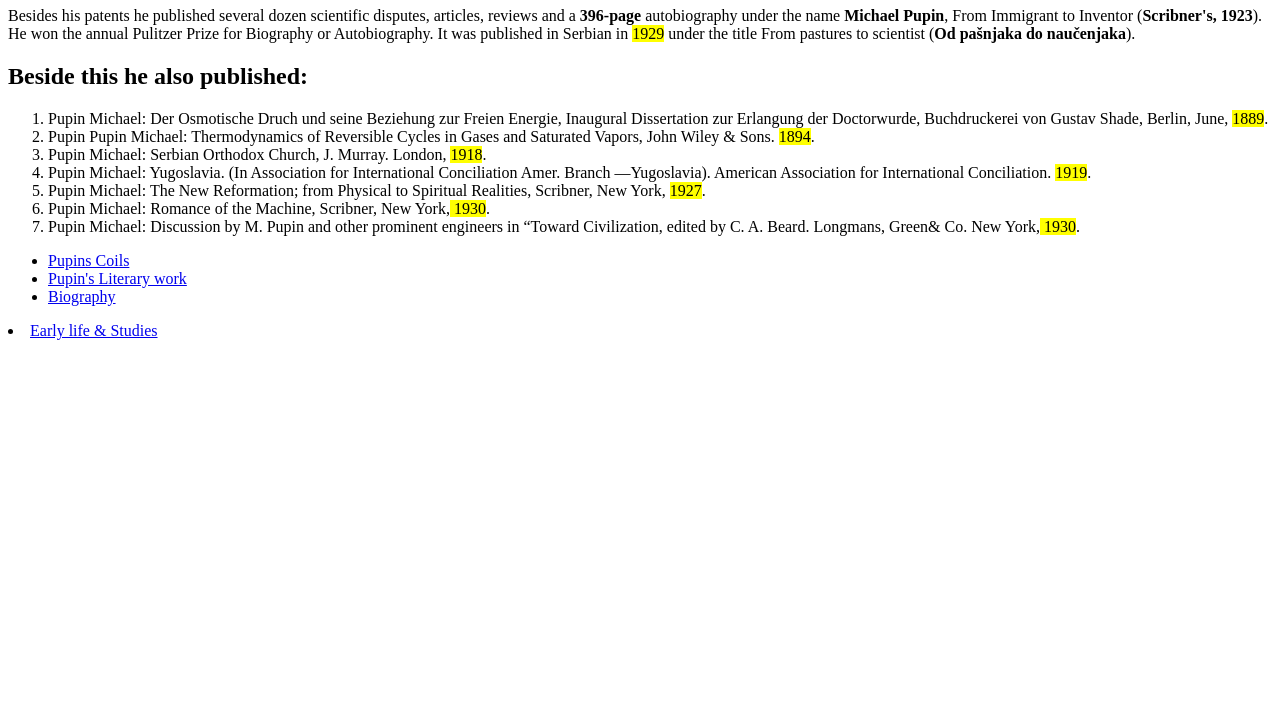
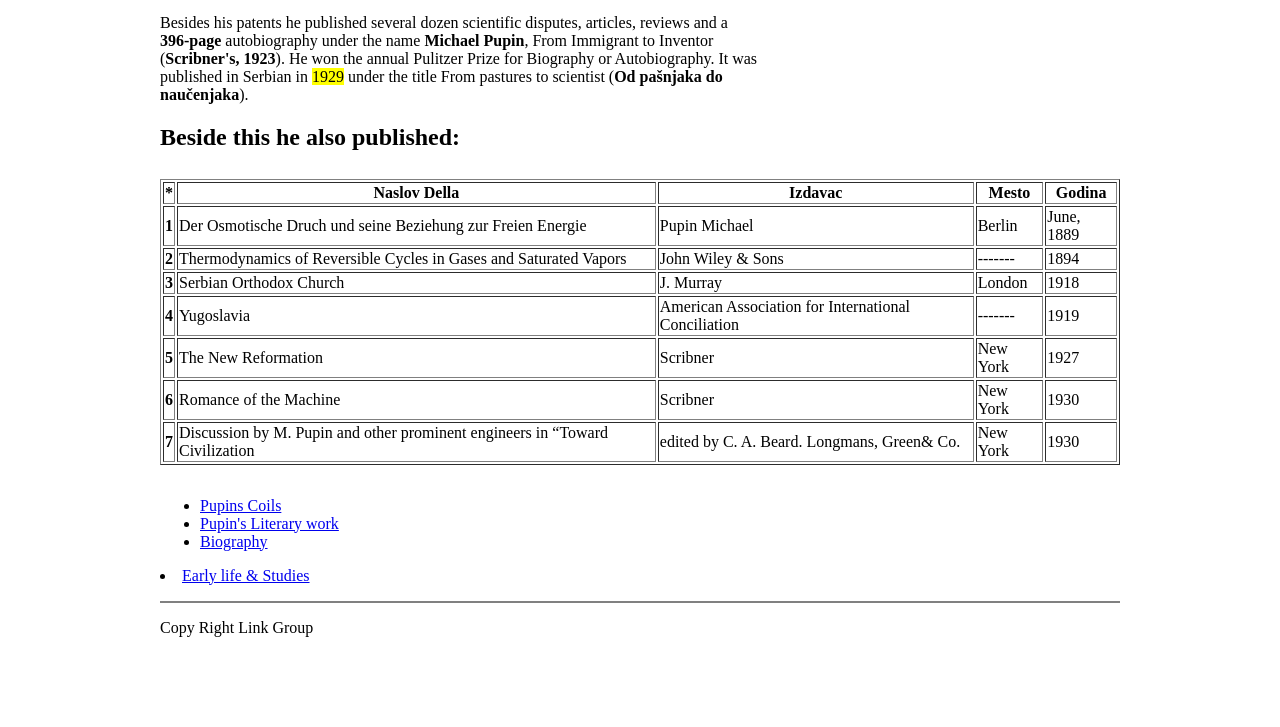
Before and after one commit to MarkoS44/MiniHTMLSite, a plain HTML site: page index3.html in a window 1280 px wide. Shown: the part 73-800 px from the top of the page. Drawn offline with Linux system fonts and the light colour scheme.

Commit message:
Add files via upload

```diff
--- a/index3.html
+++ b/index3.html
@@ -4,27 +4,148 @@
 <head>
     <meta charset="UTF-8">
 <title>Pupin's Literary</title>
+<style>
+
+body {
+  width:960px;
+  margin:20px auto;
+}
+
+ header  {
+   border-bottom: 1px solid gray;
+   padding:8px 0 8px 0;
+ }
+
+nav{
+  padding:16px 0 16px 0;
+  border-bottom: 1px solid gray;
+}
+
+footer {
+  padding:16px 0 16px 0;
+  border-top:1px solid gray;
+}
+ a {
+   margin-right: 6px;
+ }
+
+section {
+  display: inline-block;
+  width:600px;
+  padding: 0 8px 0 0;
+
+  margin-bottom: 8px ;
+}
+
+aside{
+  display:inline-block;
+  width:343px;
+  vertical-align: top;
+  padding:0 0 0 8px;
+}
+    </style>
+
+
 </head>
 
 <body>
 
-
+<section>
 <h1>Literary work</h1>
 
 <p>Besides his patents he published several dozen scientific disputes, articles, reviews and a<strong> 396-page</strong> autobiography under the name <strong>Michael Pupin</strong>, From Immigrant to Inventor (<strong>Scribner's, 1923</strong>). He won the annual Pulitzer Prize for <stong>Biography</stong> or <stong>Autobiography</stong>. It was published in Serbian in <mark>1929</mark> under the title From pastures to scientist (<strong>Od pašnjaka do naučenjaka</strong>).</p>
 
 <h2>Beside this he also published:</h2>
 
-<ol>
-<li>Pupin Michael: Der Osmotische Druch und seine Beziehung zur Freien Energie, Inaugural Dissertation zur Erlangung der Doctorwurde, Buchdruckerei von Gustav Shade, Berlin, June, <mark>1889</mark>.</li>
-<li>Pupin Pupin Michael: Thermodynamics of Reversible Cycles in Gases and Saturated Vapors, John Wiley & Sons. <mark>1894</mark>.</li>
-<li>Pupin Michael: Serbian Orthodox Church, J. Murray. London, <mark>1918</mark>.</li>
-<li>Pupin Michael: Yugoslavia. (In Association for International Conciliation Amer. Branch —Yugoslavia). American Association for International Conciliation. <mark>1919</mark>.</li>
-<li>Pupin Michael: The New Reformation; from Physical to Spiritual Realities, Scribner, New York, <mark>1927</mark>.</li>
-<li>Pupin Michael: Romance of the Machine, Scribner, New York,<mark> 1930</mark>.</li>
-<li>Pupin Michael: Discussion by M. Pupin and other prominent engineers in “Toward Civilization, edited by C. A. Beard. Longmans, Green& Co. New York,<mark> 1930</mark>.</li>
+</section>
+ <table border="1">
+     <tr>
+    <th>*</th>
+    <th>Naslov Della</th>
+    <th>Izdavac</th>
+    <th>Mesto</th>
+    <th>Godina</th>
 
-</ol>
+    </tr>
+<tr>
+   <th>1</th>
+    <td>Der Osmotische Druch und seine Beziehung zur Freien Energie</td>
+     <td>Pupin Michael</td>
+    <td>Berlin</td>
+    <td>June, 1889</td>
+</tr>
+<tr>
+<th>2</th>
+<td>Thermodynamics of Reversible Cycles in Gases and Saturated Vapors</td>
+<td>John Wiley & Sons</td>
+<td>-------</td>
+<td> 1894</td>
+
+
+
+</tr>
+<tr>
+<th>3</th>
+<td>Serbian Orthodox Church</td>
+<td>J. Murray</td>
+<td>London</td>
+<td>1918</td>
+
+
+
+</tr>
+<tr>
+<th>4</th>
+<td>Yugoslavia</td>
+<td>American Association for International Conciliation</td>
+<td>-------</td>
+<td>1919</td>
+
+
+</tr>
+   <tr>
+       <th>5</th>
+<td>The New Reformation</td>
+<td>Scribner</td>
+<td>New York</td>
+<td>1927</td>
+
+
+
+   </tr>
+<tr>
+<th>6</th>
+<td>Romance of the Machine</td>
+<td>Scribner</td>
+<td>New York</td>
+<td>1930</td>
+
+
+
+</tr>
+<tr>
+<th>7</th>
+<td>Discussion by M. Pupin and other prominent engineers in “Toward Civilization</td>
+<td>edited by C. A. Beard. Longmans, Green& Co.</td>
+<td>New York</td>
+<td>1930</td>
+</tr>
+
+
+
+
+
+
+
+
+ </table>
+
+
+
+
+
+
+
 <nav>
     <ul>
         <li><a href="index4.html">Pupins Coils</a></li>
@@ -37,9 +158,10 @@
 
 
     </ul>
+</nav>
+</div>
 
-
-
+<footer>Copy Right Link Group</footer>
 </body>
 
 </html>
```
Also changed, not shown: index.html (+75 -1 lines), index2.html (+48 -3 lines), index4.html (+49 -4 lines).
